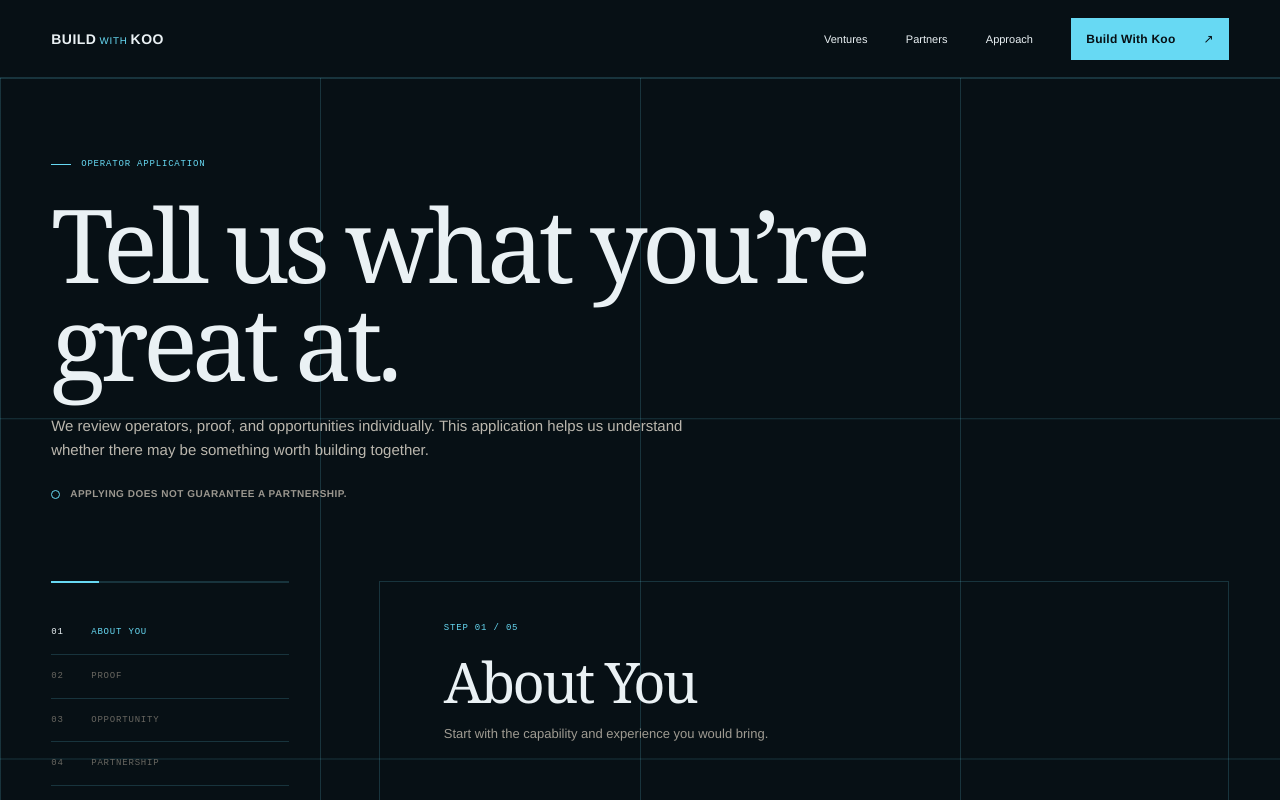
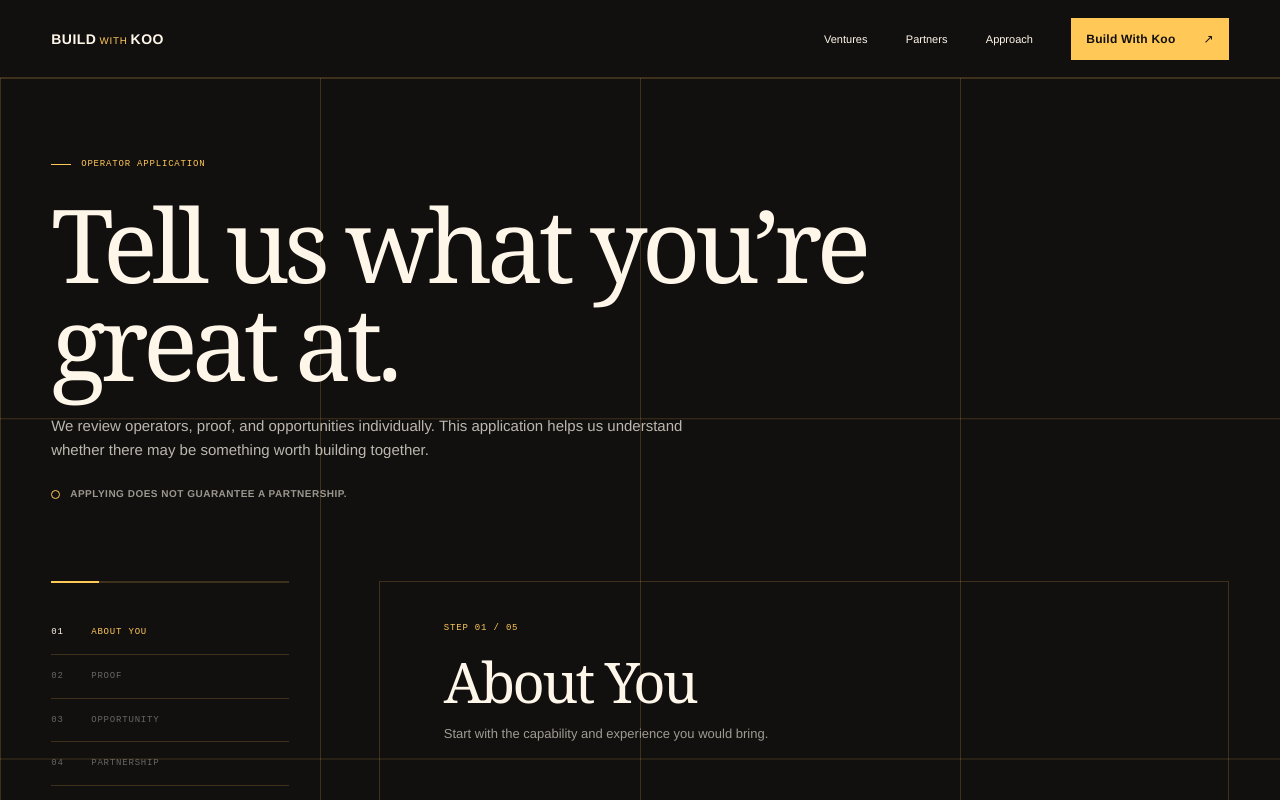
Before and after one commit to AnonymousKoo/buildwithkoo, a Next.js app: page /apply in a window 1280 px wide. Shown: the top 800 px of the page. Built offline with nearby package versions, Linux system fonts and the light colour scheme.

Commit message:
Warm BuildWithKoo color system

```diff
--- a/app/globals.css
+++ b/app/globals.css
@@ -1,13 +1,13 @@
 :root {
-  --charcoal: #071015;
-  --charcoal-soft: #0b171d;
-  --ink: #0c171d;
-  --off-white: #eaf1f4;
-  --off-white-deep: #dce8ed;
-  --gold: #18a9ca;
-  --gold-light: #67d9f3;
-  --muted-on-light: #5f727b;
-  --line-dark: rgba(103, 217, 243, 0.18);
+  --charcoal: #12100F;
+  --charcoal-soft: #191513;
+  --ink: #211A16;
+  --off-white: #FFF6EA;
+  --off-white-deep: #F1E5D3;
+  --gold: #FF6B35;
+  --gold-light: #FFC857;
+  --muted-on-light: #74695E;
+  --line-dark: rgba(255, 200, 87, 0.18);
   --line-light: rgba(12, 23, 29, 0.18);
   color: var(--off-white);
   background: var(--charcoal);
@@ -2754,7 +2754,7 @@ summary {
 .venture-detail,
 .build-with-koo {
   background:
-    radial-gradient(circle at 78% 18%, rgba(24, 169, 202, 0.12), transparent 28%),
+    radial-gradient(circle at 78% 18%, rgba(255, 107, 53, 0.12), transparent 28%),
     var(--charcoal);
 }
 
@@ -2763,8 +2763,8 @@ summary {
 .venture-detail-grid {
   opacity: 0.55;
   background-image:
-    linear-gradient(rgba(103, 217, 243, 0.08) 1px, transparent 1px),
-    linear-gradient(90deg, rgba(103, 217, 243, 0.08) 1px, transparent 1px);
+    linear-gradient(rgba(255, 200, 87, 0.08) 1px, transparent 1px),
+    linear-gradient(90deg, rgba(255, 200, 87, 0.08) 1px, transparent 1px);
   background-size: 64px 64px;
 }
 
@@ -2786,18 +2786,18 @@ summary {
 }
 
 .portfolio-kicker {
-  color: #86aab4;
+  color: #B9A99B;
 }
 
 .portfolio-kicker > span {
-  box-shadow: 0 0 18px rgba(103, 217, 243, 0.75);
+  box-shadow: 0 0 18px rgba(255, 200, 87, 0.75);
 }
 
 .venture-portfolio {
   color: var(--off-white);
   background:
-    linear-gradient(180deg, rgba(103, 217, 243, 0.035), transparent 32%),
-    #0a151b;
+    linear-gradient(180deg, rgba(255, 200, 87, 0.035), transparent 32%),
+    #171310;
 }
 
 .venture-portfolio .section-index,
@@ -2805,17 +2805,17 @@ summary {
 .venture-portfolio .venture-card > div > p:first-child,
 .venture-portfolio .venture-card > div > p:last-child,
 .venture-portfolio .venture-card footer > span {
-  color: #8ea3ac;
+  color: #9A8879;
 }
 
 .venture-card {
   position: relative;
   overflow: hidden;
-  border-color: rgba(103, 217, 243, 0.18);
+  border-color: rgba(255, 200, 87, 0.18);
   background:
-    linear-gradient(180deg, rgba(103, 217, 243, 0.045), rgba(255, 255, 255, 0.012)),
-    #0b171d;
-  box-shadow: inset 0 1px 0 rgba(103, 217, 243, 0.04);
+    linear-gradient(180deg, rgba(255, 200, 87, 0.045), rgba(255, 255, 255, 0.012)),
+    #191513;
+  box-shadow: inset 0 1px 0 rgba(255, 200, 87, 0.04);
 }
 
 .venture-card::before {
@@ -2826,13 +2826,13 @@ summary {
   width: 72px;
   height: 1px;
   background: var(--gold-light);
-  box-shadow: 0 0 18px rgba(103, 217, 243, 0.7);
+  box-shadow: 0 0 18px rgba(255, 200, 87, 0.7);
 }
 
 .venture-card:hover {
   background:
-    linear-gradient(180deg, rgba(103, 217, 243, 0.075), rgba(255, 255, 255, 0.018)),
-    #0c1920;
+    linear-gradient(180deg, rgba(255, 200, 87, 0.075), rgba(255, 255, 255, 0.018)),
+    #201812;
 }
 
 .venture-card h3 {
@@ -2840,7 +2840,7 @@ summary {
 }
 
 .venture-card footer {
-  border-color: rgba(103, 217, 243, 0.16);
+  border-color: rgba(255, 200, 87, 0.16);
 }
 
 .venture-card-footer {
@@ -2866,20 +2866,20 @@ summary {
 
 .venture-status-building {
   color: var(--gold-light);
-  border-color: rgba(103, 217, 243, 0.38);
-  background: rgba(103, 217, 243, 0.035);
+  border-color: rgba(255, 200, 87, 0.38);
+  background: rgba(255, 200, 87, 0.035);
 }
 
 .portfolio-thesis {
   color: var(--off-white);
   background:
-    radial-gradient(circle at 20% 20%, rgba(24, 169, 202, 0.18), transparent 32%),
-    #0d2028;
+    radial-gradient(circle at 20% 20%, rgba(255, 107, 53, 0.18), transparent 32%),
+    #2A1E15;
 }
 
 .portfolio-thesis .section-index {
-  border-color: rgba(103, 217, 243, 0.22);
-  color: #8ea3ac;
+  border-color: rgba(255, 200, 87, 0.22);
+  color: #9A8879;
 }
 
 .portfolio-thesis-lead > p:last-child,
@@ -2889,7 +2889,7 @@ summary {
 
 .portfolio-principles,
 .portfolio-principles article {
-  border-color: rgba(103, 217, 243, 0.2);
+  border-color: rgba(255, 200, 87, 0.2);
 }
 
 .portfolio-principles article > span {
@@ -2899,8 +2899,8 @@ summary {
 .build-board-refined {
   color: var(--off-white);
   background:
-    linear-gradient(180deg, rgba(103, 217, 243, 0.035), transparent 34%),
-    #081319;
+    linear-gradient(180deg, rgba(255, 200, 87, 0.035), transparent 34%),
+    #15110F;
 }
 
 .build-board-refined .section-index,
@@ -2908,13 +2908,13 @@ summary {
 .build-board-refined .build-board-number,
 .build-board-refined .build-board-name span,
 .build-board-refined .build-board-list article > p {
-  color: #8ea3ac;
+  color: #9A8879;
 }
 
 .build-board-refined .section-index,
 .build-board-refined .build-board-list,
 .build-board-refined .build-board-list article {
-  border-color: rgba(103, 217, 243, 0.16);
+  border-color: rgba(255, 200, 87, 0.16);
 }
 
 .build-board-refined .build-board-name h3 {
@@ -2923,8 +2923,8 @@ summary {
 
 .build-board-action strong {
   color: var(--gold-light);
-  border-color: rgba(103, 217, 243, 0.35);
-  background: rgba(103, 217, 243, 0.035);
+  border-color: rgba(255, 200, 87, 0.35);
+  background: rgba(255, 200, 87, 0.035);
 }
 
 .venture-detail-topline-actions {
@@ -2939,15 +2939,15 @@ summary {
 }
 
 .venture-site-pending {
-  color: #728790;
+  color: #877567;
 }
 
 .venture-stage-card {
-  background: rgba(103, 217, 243, 0.025);
+  background: rgba(255, 200, 87, 0.025);
 }
 
 .button-primary {
-  box-shadow: 0 0 0 1px rgba(103, 217, 243, 0.05), 0 0 30px rgba(24, 169, 202, 0.08);
+  box-shadow: 0 0 0 1px rgba(255, 200, 87, 0.05), 0 0 30px rgba(255, 107, 53, 0.08);
 }
 
 @media (max-width: 719px) {
@@ -2973,17 +2973,17 @@ summary {
   padding: 90px 20px 96px;
   color: var(--off-white);
   background:
-    radial-gradient(circle at 82% 12%, rgba(103, 217, 243, 0.11), transparent 28%),
-    #061117;
+    radial-gradient(circle at 82% 12%, rgba(255, 200, 87, 0.11), transparent 28%),
+    #130F0D;
 }
 
 .partner-companies-intro .section-index {
-  color: #8ea3ac;
-  border-color: rgba(103, 217, 243, 0.16);
+  color: #9A8879;
+  border-color: rgba(255, 200, 87, 0.16);
 }
 
 .partner-companies-intro > div > p {
-  color: #9bb0b9;
+  color: #B6A491;
 }
 
 .partner-card-grid {
@@ -2999,9 +2999,9 @@ summary {
   gap: 34px;
   padding: 22px;
   overflow: hidden;
-  border: 1px solid rgba(103, 217, 243, 0.2);
+  border: 1px solid rgba(255, 200, 87, 0.2);
   background:
-    linear-gradient(135deg, rgba(103, 217, 243, 0.07), transparent 34%),
+    linear-gradient(135deg, rgba(255, 200, 87, 0.07), transparent 34%),
     rgba(10, 25, 32, 0.96);
 }
 
@@ -3012,11 +3012,11 @@ summary {
   bottom: -52px;
   width: 160px;
   height: 160px;
-  border: 1px solid rgba(103, 217, 243, 0.13);
+  border: 1px solid rgba(255, 200, 87, 0.13);
   border-radius: 50%;
   box-shadow:
-    0 0 0 28px rgba(103, 217, 243, 0.025),
-    0 0 0 56px rgba(103, 217, 243, 0.015);
+    0 0 0 28px rgba(255, 200, 87, 0.025),
+    0 0 0 56px rgba(255, 200, 87, 0.015);
   pointer-events: none;
 }
 
@@ -3032,7 +3032,7 @@ summary {
 
 .partner-card header span,
 .partner-card footer span {
-  color: #79909a;
+  color: #927F6E;
   font-family: "Courier New", Courier, monospace;
   font-size: 8px;
   letter-spacing: 0.11em;
@@ -3050,7 +3050,7 @@ summary {
 
 .partner-card-body > p:first-child {
   margin: 0 0 14px;
-  color: #8ea3ac;
+  color: #9A8879;
   font-family: "Courier New", Courier, monospace;
   font-size: 9px;
   letter-spacing: 0.1em;
@@ -3070,14 +3070,14 @@ summary {
 .partner-card-body > p:last-child {
   max-width: 620px;
   margin: 22px 0 0;
-  color: #a4b6bd;
+  color: #BEAC98;
   font-size: 14px;
   line-height: 1.65;
 }
 
 .partner-card footer {
   padding-top: 20px;
-  border-top: 1px solid rgba(103, 217, 243, 0.17);
+  border-top: 1px solid rgba(255, 200, 87, 0.17);
 }
 
 .partner-card footer > div {
@@ -3106,7 +3106,7 @@ summary {
   padding: 38px 20px 58px;
   overflow: hidden;
   background:
-    radial-gradient(circle at 80% 22%, rgba(103, 217, 243, 0.13), transparent 30%),
+    radial-gradient(circle at 80% 22%, rgba(255, 200, 87, 0.13), transparent 30%),
     var(--charcoal);
 }
 
@@ -3133,8 +3133,8 @@ summary {
 
 .partner-outcome {
   background:
-    radial-gradient(circle at 15% 20%, rgba(103, 217, 243, 0.09), transparent 26%),
-    #071015;
+    radial-gradient(circle at 15% 20%, rgba(255, 200, 87, 0.09), transparent 26%),
+    #12100F;
 }
 
 @media (min-width: 720px) {
@@ -3177,8 +3177,8 @@ summary {
   display: grid;
   gap: 1px;
   margin-top: 46px;
-  border: 1px solid rgba(103, 217, 243, 0.18);
-  background: rgba(103, 217, 243, 0.08);
+  border: 1px solid rgba(255, 200, 87, 0.18);
+  background: rgba(255, 200, 87, 0.08);
 }
 
 .partner-meta-strip > div {
@@ -3190,7 +3190,7 @@ summary {
 
 .partner-meta-strip span,
 .partner-meta-strip small {
-  color: #78909a;
+  color: #907E6D;
   font-family: "Courier New", Courier, monospace;
   font-size: 8px;
   letter-spacing: 0.1em;
@@ -3209,16 +3209,16 @@ summary {
   padding: 88px 20px 96px;
   color: var(--off-white);
   background:
-    linear-gradient(180deg, rgba(103, 217, 243, 0.05), transparent 38%),
-    #0a171d;
+    linear-gradient(180deg, rgba(255, 200, 87, 0.05), transparent 38%),
+    #1A1411;
 }
 
 .partner-services .venture-detail-section-label {
-  border-color: rgba(103, 217, 243, 0.18);
+  border-color: rgba(255, 200, 87, 0.18);
 }
 
 .partner-services .venture-detail-section-label p {
-  color: #8ea3ac;
+  color: #9A8879;
 }
 
 .partner-services-content h2 {
@@ -3235,14 +3235,14 @@ summary {
   display: grid;
   gap: 1px;
   margin-top: 42px;
-  border: 1px solid rgba(103, 217, 243, 0.16);
-  background: rgba(103, 217, 243, 0.16);
+  border: 1px solid rgba(255, 200, 87, 0.16);
+  background: rgba(255, 200, 87, 0.16);
 }
 
 .partner-services-grid article {
   min-height: 210px;
   padding: 22px;
-  background: #0a151b;
+  background: #171310;
 }
 
 .partner-services-grid article > span {
@@ -3262,7 +3262,7 @@ summary {
 
 .partner-services-grid p {
   margin: 0;
-  color: #9eb2ba;
+  color: #B7A793;
   font-size: 13px;
   line-height: 1.6;
 }
```
